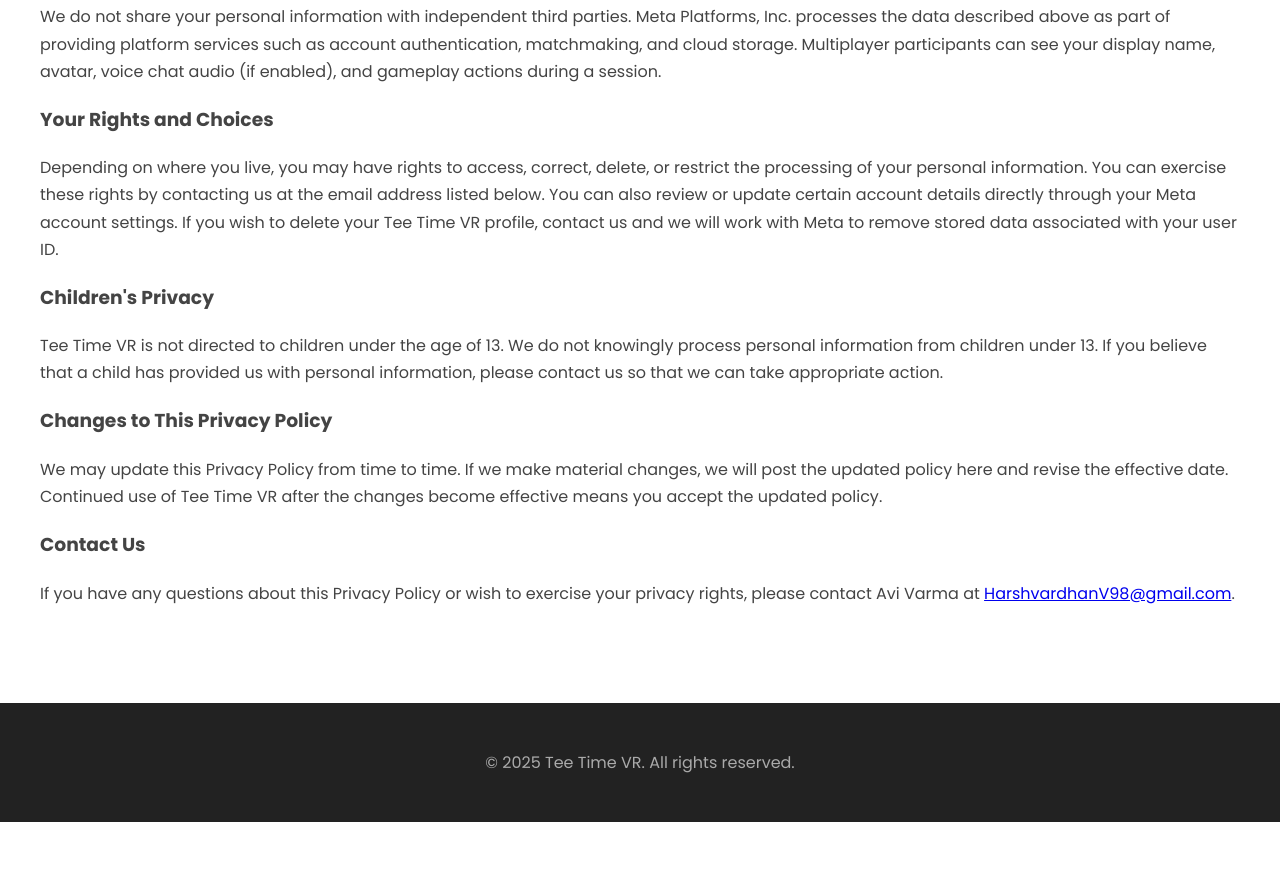
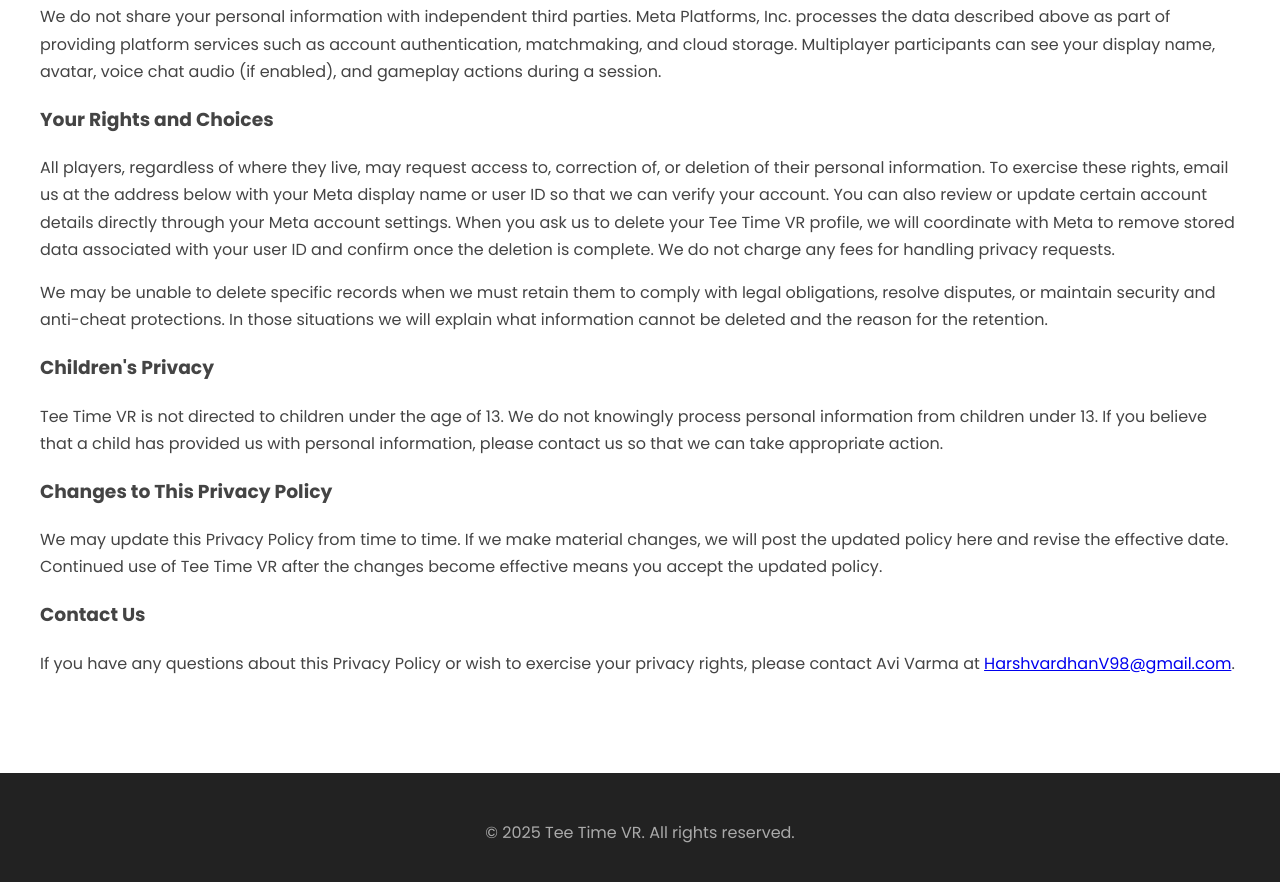
Before and after one commit to avias8/Tee-Time-VR, a plain HTML site: page privacy.html in a window 1280 px wide. Shown: the part 1442-2324 px from the top of the page. Before the commit the page ends 2264 px from the top, so only its background shows below. Drawn offline with Linux system fonts and the light colour scheme.

Commit message:
Clarify universal data deletion rights

```diff
--- a/privacy.html
+++ b/privacy.html
@@ -69,10 +69,16 @@
                 actions during a session.</p>
 
                 <h3>Your Rights and Choices</h3>
-                <p>Depending on where you live, you may have rights to access, correct, delete, or restrict the processing of your
-                personal information. You can exercise these rights by contacting us at the email address listed below. You can also
-                review or update certain account details directly through your Meta account settings. If you wish to delete your Tee
-                Time VR profile, contact us and we will work with Meta to remove stored data associated with your user ID.</p>
+                <p>All players, regardless of where they live, may request access to, correction of, or deletion of their personal
+                information. To exercise these rights, email us at the address below with your Meta display name or user ID so that we
+                can verify your account. You can also review or update certain account details directly through your Meta account
+                settings. When you ask us to delete your Tee Time VR profile, we will coordinate with Meta to remove stored data
+                associated with your user ID and confirm once the deletion is complete. We do not charge any fees for handling privacy
+                requests.</p>
+
+                <p>We may be unable to delete specific records when we must retain them to comply with legal obligations, resolve
+                disputes, or maintain security and anti-cheat protections. In those situations we will explain what information cannot
+                be deleted and the reason for the retention.</p>
 
                 <h3>Children's Privacy</h3>
                 <p>Tee Time VR is not directed to children under the age of 13. We do not knowingly process personal information from
```
